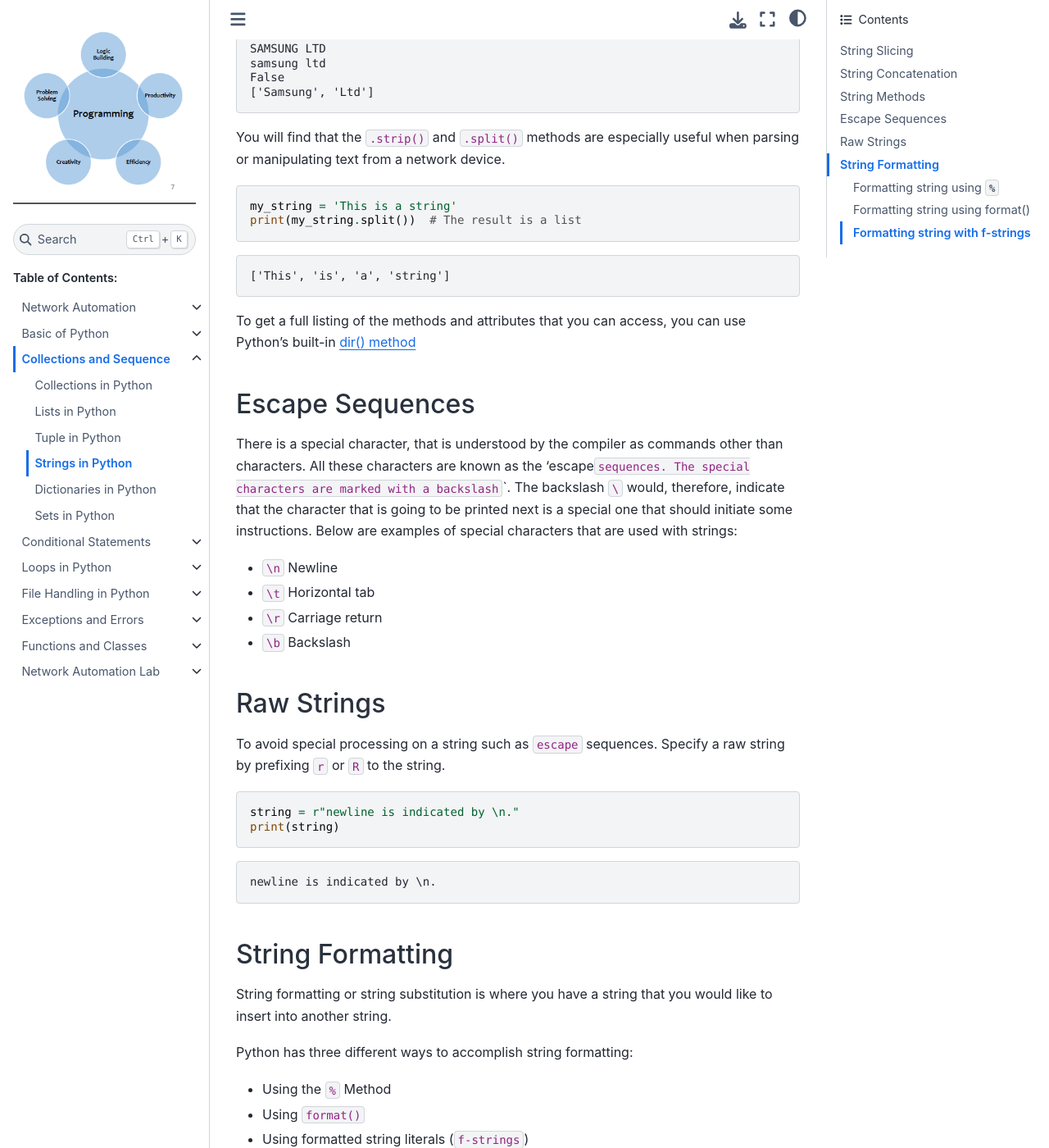
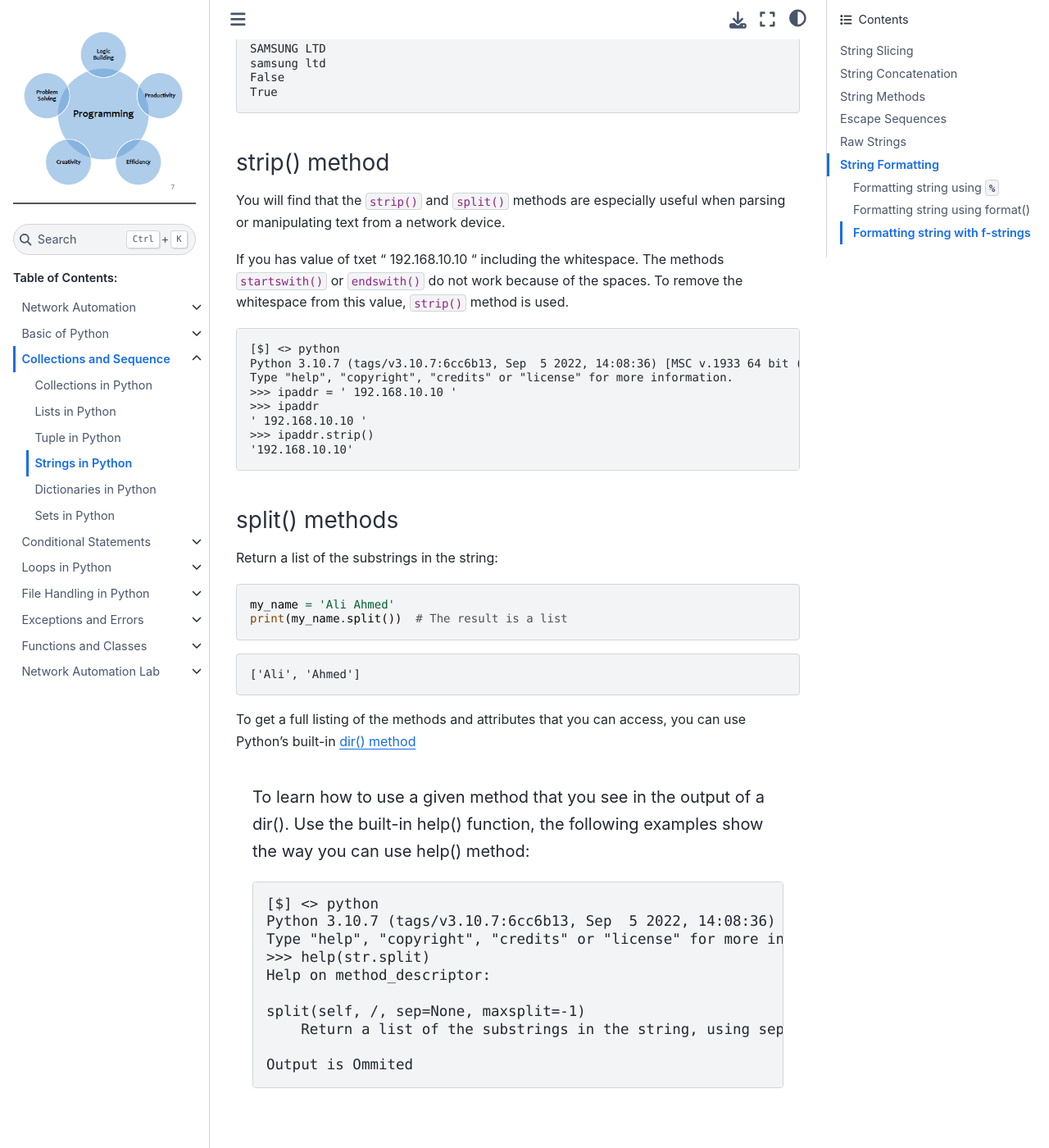
Before and after one commit to sydasif/python-book, a Sphinx documentation site: the page built from docs/source/03_collection/04_string.md, in a window 1280 px wide and 1400 px high, scrolled down 2275 px. Shown: the whole window at 82% size. Built offline with Sphinx 7.4.7 and the Sphinx Book theme 1.1.4, drawn with Linux system fonts in a browser that asks for light colours; some of the changed text lies outside the part shown.

Commit message:
Add more string methods

`````diff
--- a/docs/source/03_collection/04_string.md
+++ b/docs/source/03_collection/04_string.md
@@ -86,34 +86,69 @@ All string methods return new values. They do not change the original string.
 ```
 
 ```py
-# used different methods .lower(), .upper(), .strip(), .isdigit()
+# methods lower(), upper(), isdigit() and startswith()
 vendor = "Samsung Ltd"
 print(vendor.upper())
 print(vendor.lower())
 print(vendor.isdigit())
-print(vendor.split())
+print(vendor.startswith('S'))
 ```
 
 ```console
 SAMSUNG LTD
 samsung ltd
 False
-['Samsung', 'Ltd']
+True
 ```
 
-You will find that the `.strip()` and `.split()` methods are especially useful when parsing or manipulating text from a network device.
+### strip() method
+
+You will find that the `strip()` and `split()` methods are especially useful when parsing or manipulating text from a network device.
+
+If you has value of txet " 192.168.10.10 " including the whitespace. The methods `startswith()` or `endswith()` do not work because of the spaces. To remove the whitespace from this value, `strip()` method is used.
+
+```console
+[$] <> python
+Python 3.10.7 (tags/v3.10.7:6cc6b13, Sep  5 2022, 14:08:36) [MSC v.1933 64 bit (AMD64)] on win32
+Type "help", "copyright", "credits" or "license" for more information.
+>>> ipaddr = ' 192.168.10.10 '
+>>> ipaddr
+' 192.168.10.10 '
+>>> ipaddr.strip()
+'192.168.10.10'
+```
+
+### split() methods
+
+Return a list of the substrings in the string:
 
 ```py
-my_string = 'This is a string'
-print(my_string.split())  # The result is a list
+my_name = 'Ali Ahmed'
+print(my_name.split())  # The result is a list
 ```
 
 ```console
-['This', 'is', 'a', 'string']
+['Ali', 'Ahmed']
 ```
 
-To get a full listing of the methods and attributes that you can access, you can use Python’s built-in
-{ref}`dir() method`
+To get a full listing of the methods and attributes that you can access, you can use Python’s built-in {ref}`dir() method`
+
+````{epigraph}
+To learn how to use a given method that you see in the output of a dir(). Use the built-in help() function, the following examples show the way you can use help() method:
+
+```console
+[$] <> python
+Python 3.10.7 (tags/v3.10.7:6cc6b13, Sep  5 2022, 14:08:36) [MSC v.1933 64 bit (AMD64)] on win32
+Type "help", "copyright", "credits" or "license" for more information.
+>>> help(str.split)
+Help on method_descriptor:
+
+split(self, /, sep=None, maxsplit=-1)
+    Return a list of the substrings in the string, using sep as the separator string.
+
+Output is Ommited
+```
+````
 
 ## Escape Sequences
 
`````
